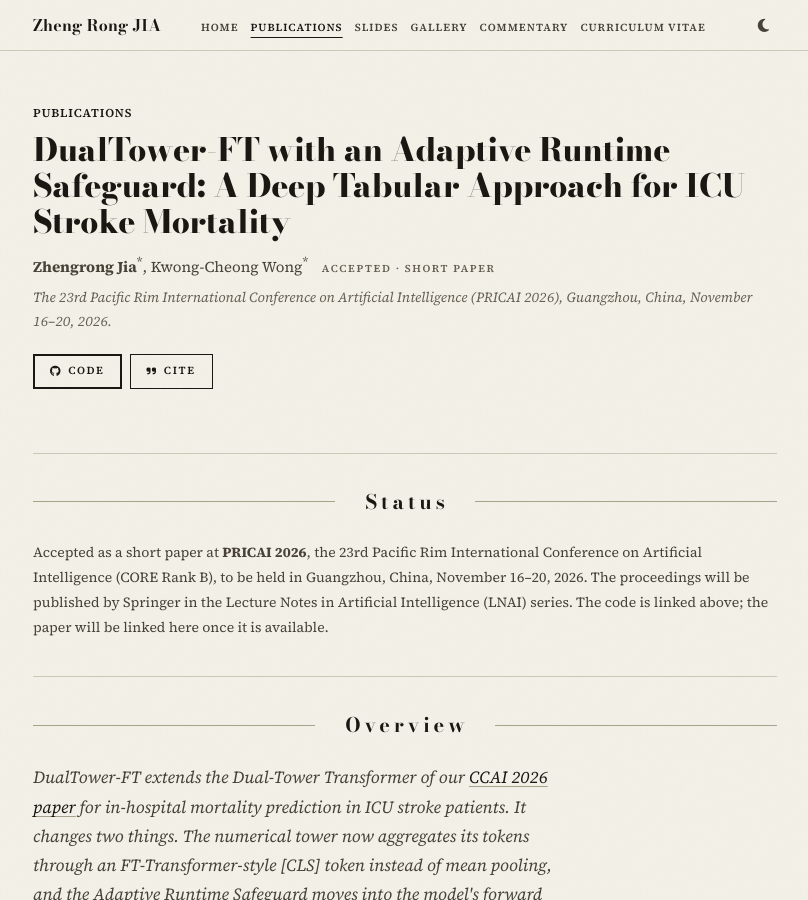
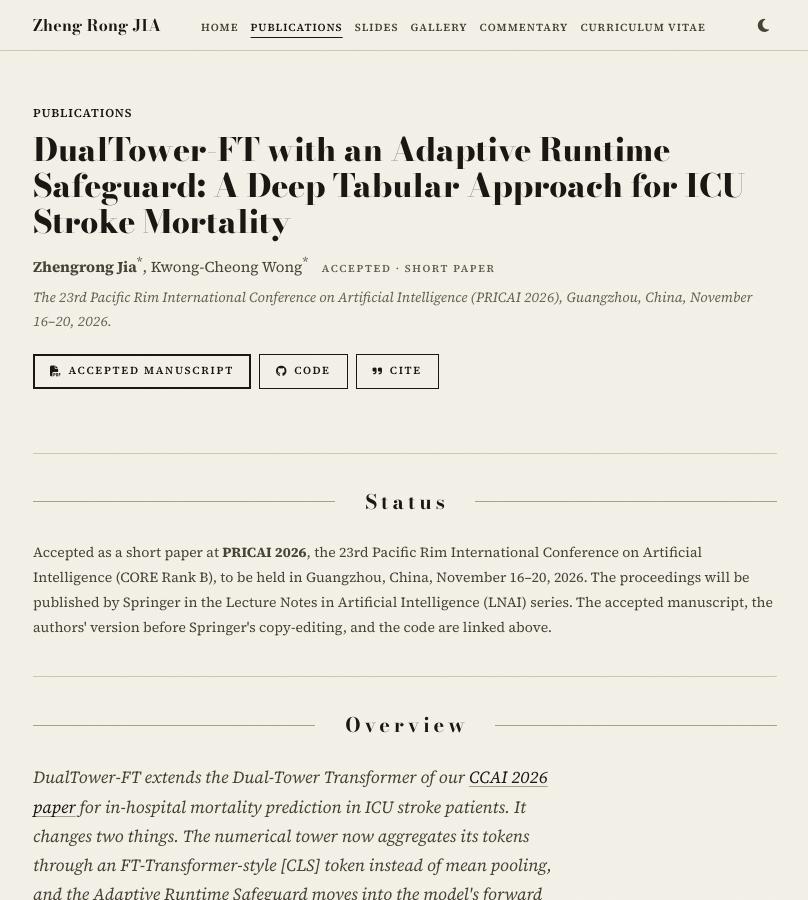
Before and after one commit to ZR-JIA/zr-jia.github.io, a Jekyll site: the page built from _publications/dualtower-ft-pricai.md, in a window 1280 px wide and 900 px high. Shown: the whole window, without its empty margins (235-1043 px from the left). Built offline with Jekyll 4.4.1, drawn with Linux system fonts in a browser that asks for light colours; a style sheet for code colours, icons or effects is not loaded; part of the change alters nothing that is shown.

Commit message:
content: link the PRICAI accepted manuscript
Link the camera-ready PDF on Google Drive as the Accepted Manuscript, the primary button ahead of Code. Springer's licence allows it on the author's own website from acceptance, carrying the publisher's accepted-manuscript notice.

```diff
--- a/_publications/dualtower-ft-pricai.md
+++ b/_publications/dualtower-ft-pricai.md
@@ -11,12 +11,16 @@ status: "Accepted &middot; Short Paper"
 date: 2026-11-16
 date_display: "November 16&ndash;20, 2026"
 links:
-  - { label: "Code", icon: "fab fa-github", url: "https://github.com/ZR-JIA/Dual-Tower-Transformer-eICU-Stroke-FT", primary: true }
+  - { label: "Accepted Manuscript", icon: "fas fa-file-pdf", url: "https://drive.google.com/file/d/1VoFZ2ZWZXMww6Ti3YDJo0RWyv0msw7-q/view?usp=sharing", primary: true }
+  - { label: "Code", icon: "fab fa-github", url: "https://github.com/ZR-JIA/Dual-Tower-Transformer-eICU-Stroke-FT" }
 
 # Accepted, not yet published. The citations below are written by hand and
 # marked "to be published"; replace all three with Springer's export, and add
-# pages, doi and url_official, once the LNAI volume appears. Add the paper to
-# `links` (first, primary: true) when it can be released.
+# pages, doi and url_official, once the LNAI volume appears.
+# The Accepted Manuscript link is the camera-ready PDF on Google Drive. Under
+# the Springer licence it must carry Springer's accepted-manuscript notice,
+# with the DOI added once the Version of Record is out; it must not go into
+# this repository, whose MIT licence would cover it.
 citation_ieee: >-
   Z. Jia and K.-C. Wong, "DualTower-FT with an Adaptive Runtime Safeguard: A Deep
   Tabular Approach for ICU Stroke Mortality," in Proc. 23rd Pacific Rim Int. Conf.
@@ -46,7 +50,7 @@ citation_ris: |
 <section class="content-section">
   <p class="section-label">Status</p>
   <p style="font-size:14px;color:var(--color-text-secondary);line-height:1.8;">
-    Accepted as a short paper at <strong>PRICAI 2026</strong>, the 23rd Pacific Rim International Conference on Artificial Intelligence (CORE Rank B), to be held in Guangzhou, China, November 16&ndash;20, 2026. The proceedings will be published by Springer in the Lecture Notes in Artificial Intelligence (LNAI) series. The code is linked above; the paper will be linked here once it is available.
+    Accepted as a short paper at <strong>PRICAI 2026</strong>, the 23rd Pacific Rim International Conference on Artificial Intelligence (CORE Rank B), to be held in Guangzhou, China, November 16&ndash;20, 2026. The proceedings will be published by Springer in the Lecture Notes in Artificial Intelligence (LNAI) series. The accepted manuscript, the authors' version before Springer's copy-editing, and the code are linked above.
   </p>
 </section>
 
```
